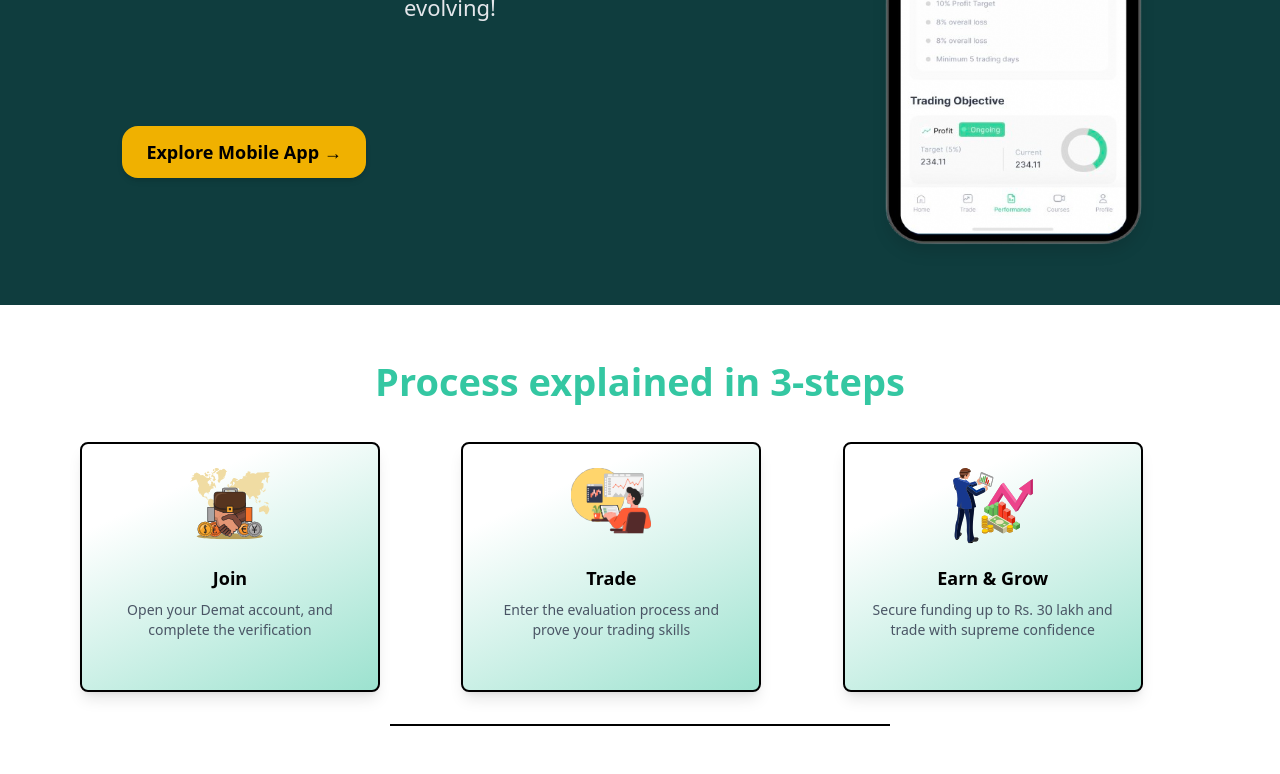
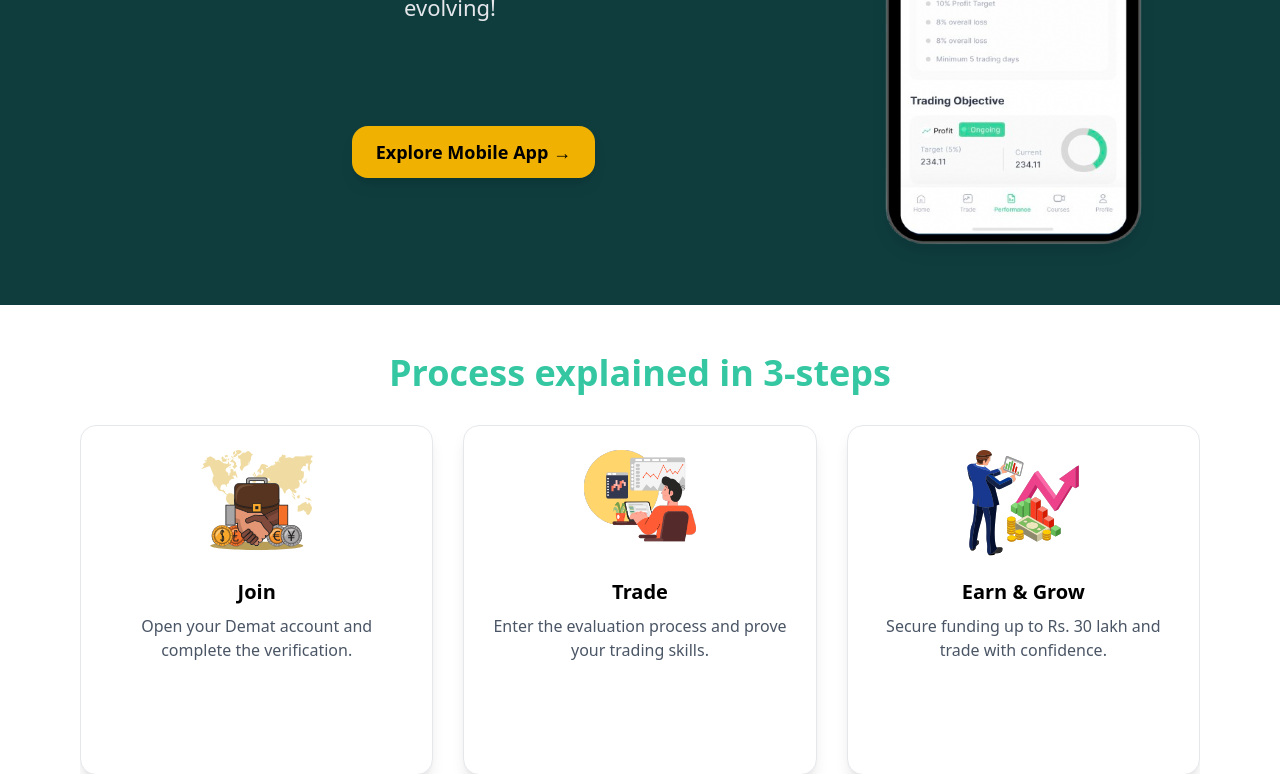
Before and after one commit to CoderSantosh1/capital-curve, a React (Vite) app: page / in a window 1280 px wide. Shown: the part 1180-1954 px from the top of the page. Built offline with nearby package versions, Linux system fonts and the light colour scheme.

Commit message:
some cjg

```diff
--- a/package.json
+++ b/package.json
@@ -14,6 +14,7 @@
     "react": "^19.0.0",
     "react-dom": "^19.0.0",
     "react-icons": "^5.5.0",
+    "swiper": "^11.2.6",
     "tailwindcss": "^4.0.15"
   },
   "devDependencies": {
--- a/src/components/CapitalCurvAppInfo.jsx
+++ b/src/components/CapitalCurvAppInfo.jsx
@@ -27,7 +27,7 @@ const CapitalCurvAppInfo = () => {
                   experience & much more! Best part? The App is constantly
                   evolving!
                 </p>
-                <button className="sm:mt-[100px] mt-[15%] bg-yellow-500 text-black font-bold  py-3 px-[3%] sm:px-6 rounded-2xl text-[16px] text-lg  sm:text-lg shadow-md hover:bg-yellow-600 transition duration-300 sm:ml-[17%]shadow-lg relative overflow-hidden hover:underline">
+                <button className="sm:mt-[100px] mt-[15%] bg-yellow-500 text-black font-bold  py-3 px-[3%] sm:px-6 rounded-2xl text-[16px] text-lg  sm:text-lg  hover:bg-yellow-600 transition duration-300 sm:ml-[35%] shadow-lg relative overflow-hidden hover:underline">
                   Explore Mobile App →
                 </button>
 
--- a/src/components/ProcessSteps.jsx
+++ b/src/components/ProcessSteps.jsx
@@ -1,50 +1,66 @@
 import React from "react";
-import "./components.css";
+import { Swiper, SwiperSlide } from "swiper/react";
+import "swiper/css";
+import "swiper/css/navigation";
+import { Navigation } from "swiper/modules";
 import Rf from "../assets/Earn and grow image.svg";
 import Tr from "../assets/Trade image.svg";
 import Jo from "../assets/Join image.svg";
+
 const steps = [
   {
     title: "Join",
-    description: "Open your Demat account, and complete the verification",
-    image: Jo, // Replace with actual image
+    description: "Open your Demat account and complete the verification.",
+    image: Jo,
   },
   {
     title: "Trade",
-    description: "Enter the evaluation process and prove your trading skills",
-    image: Tr, // Replace with actual image
+    description: "Enter the evaluation process and prove your trading skills.",
+    image: Tr,
   },
   {
     title: "Earn & Grow",
-    description:
-      "Secure funding up to Rs. 30 lakh and trade with supreme confidence",
-    image: Rf, // Replace with actual image
+    description: "Secure funding up to Rs. 30 lakh and trade with confidence.",
+    image: Rf,
   },
 ];
 
 const ProcessSteps = () => {
   return (
-    <div className="max-w-6xl mx-auto px-4 py-12 text-center">
-      <h2 className="text-[38px] font-bold text-[#34c7a2] mb-8">
+    <div className="max-w-6xl mx-auto px-4 py-12">
+      {/* Header */}
+      <h2 className="text-3xl sm:text-4xl font-bold text-[#34c7a2] text-center mb-8">
         Process explained in <span className="font-bold">3-steps</span>
       </h2>
-      <div className="grid grid-cols-1 md:grid-cols-3 gap-6">
+
+      {/* Swiper */}
+      <Swiper
+        breakpoints={{
+          320: { slidesPerView: 1, spaceBetween: 15 }, // Mobile
+          640: { slidesPerView: 2, spaceBetween: 20 }, // Tablet
+          1024: { slidesPerView: 3, spaceBetween: 30 }, // Desktop
+        }}
+        modules={[Navigation]}
+        navigation
+        className="mySwiper"
+      >
         {steps.map((step, index) => (
-          <div
-            key={index}
-            className="bg-gradient-to-b box rounded-lg h-[250px] w-[300px] shadow-lg border-black  border-2 p-6 flex flex-col items-center transition-transform transform hover:scale-105 "
-          >
-            <img
-              src={step.image}
-              alt={step.title}
-              className="w-20 h-20 mb-4 object-contain"
-            />
-            <h3 className="text-lg font-bold mb-2">{step.title}</h3>
-            <p className="text-gray-600 text-sm">{step.description}</p>
-          </div>
+          <SwiperSlide key={index} className="flex justify-center">
+            <div className="bg-white shadow-lg rounded-2xl border border-gray-200 p-6 flex flex-col items-center text-center max-w-sm w-full h-[300px] sm:h-[350px] transition-transform transform hover:scale-105">
+              <img
+                src={step.image}
+                alt={step.title}
+                className="w-24 h-24 sm:w-28 sm:h-28 object-contain mb-4"
+              />
+              <h3 className="text-lg sm:text-xl font-semibold mb-2">{step.title}</h3>
+              <p className="text-gray-600 text-sm sm:text-base">{step.description}</p>
+            </div>
+          </SwiperSlide>
         ))}
-      </div>
-      <div className="mt-8 border-t-2 border-black w-[500px] h-1 mx-auto"></div>
+      </Swiper>
+
+      {/* Divider */}
+      <div className="mt-8 border-t-2 border-black w-[80%] max-w-lg mx-auto"></div>
     </div>
   );
 };
```
Also changed, not shown: 1 other file (tests, documents, lock files or other folders).
